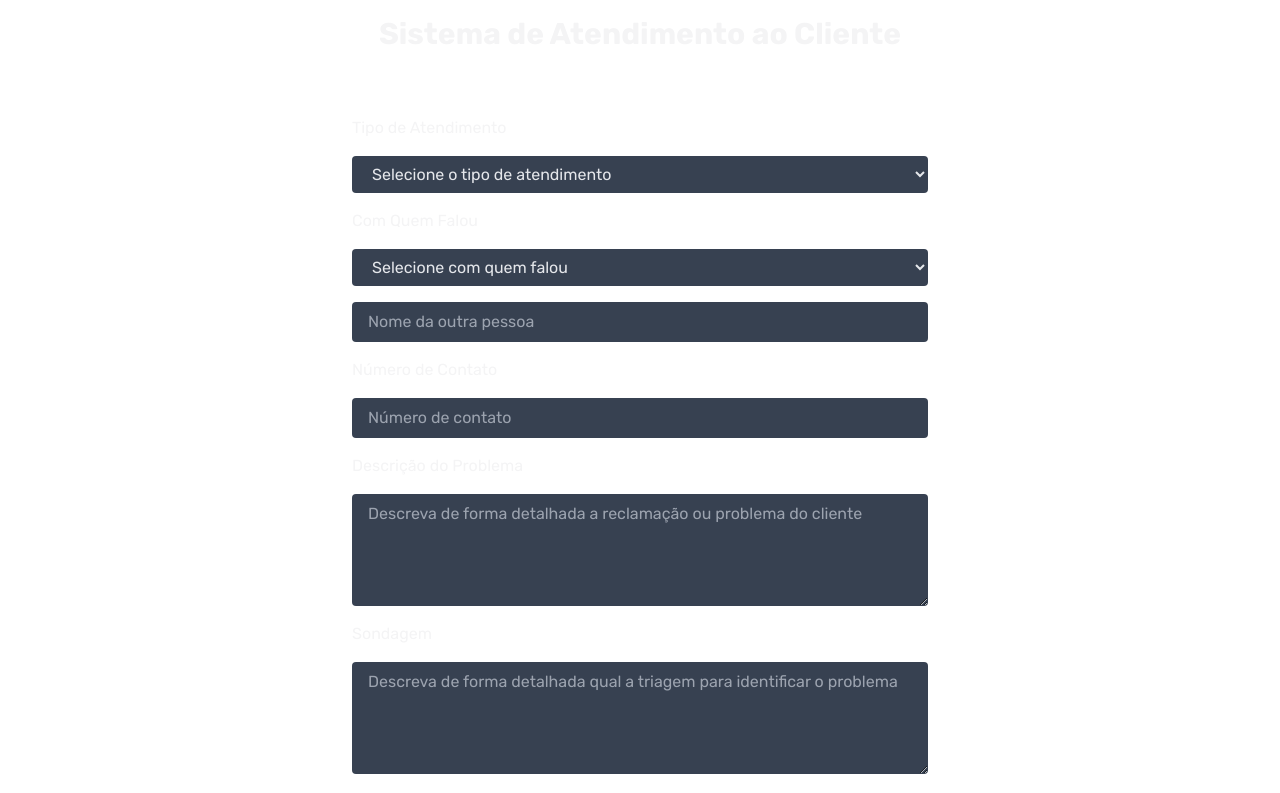
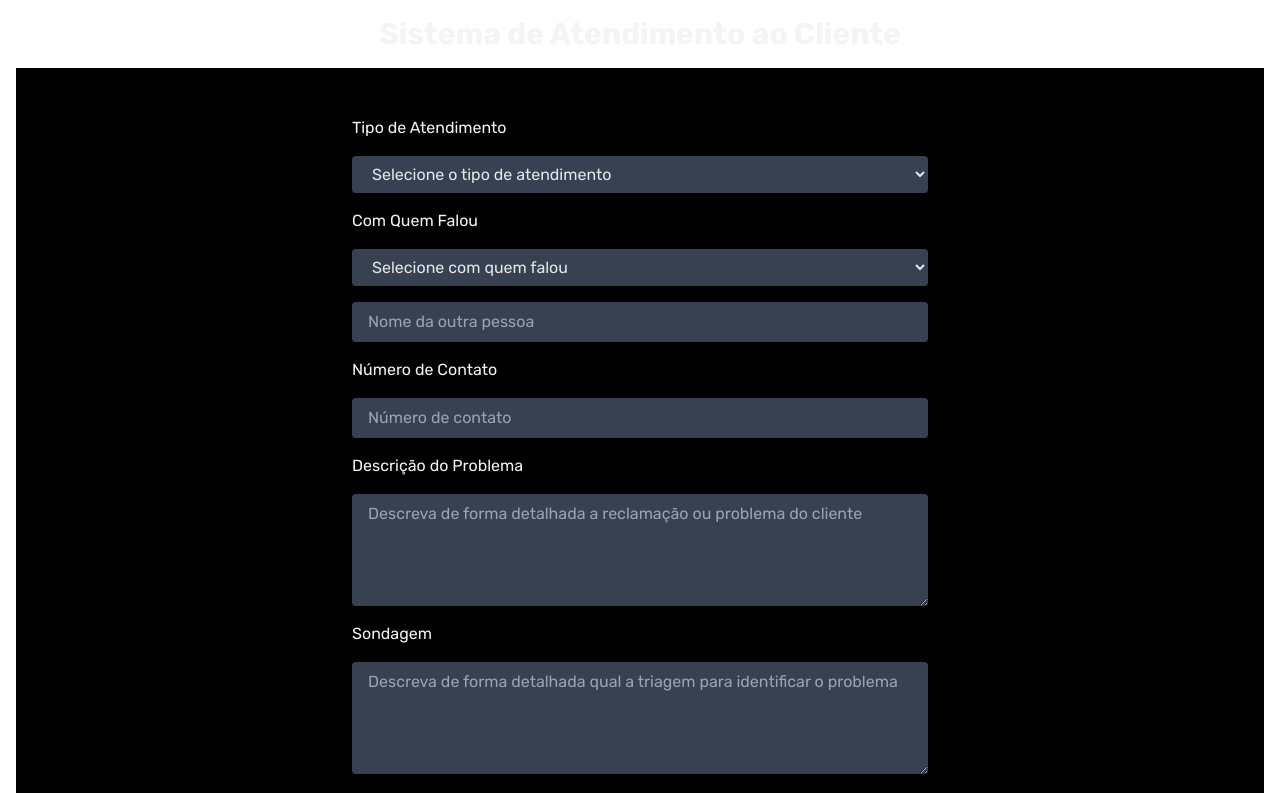
Before and after one commit to Ruanfrm/mascara-de-atendimento, a React (Create React App) app: page / in a window 1280 px wide. Shown: the top 793 px of the page. Built offline with nearby package versions, Linux system fonts and the light colour scheme.

Commit message:
Update Formulario.js

```diff
--- a/src/components/Formulario.js
+++ b/src/components/Formulario.js
@@ -92,7 +92,7 @@ const Formulario = () => {
 
 
   return (
-    <div className="dark:bg-zinc-950 text-zinc-100 min-h-screen py-12 px-4 sm:px-6 lg:px-8">
+    <div className="bg-black text-zinc-100 min-h-screen py-12 px-4 sm:px-6 lg:px-8">
       <div className="max-w-xl mx-auto">
         <form onSubmit={handleSubmit} className="space-y-4">
           <div className="grid grid-cols-1 gap-y-4">
```
